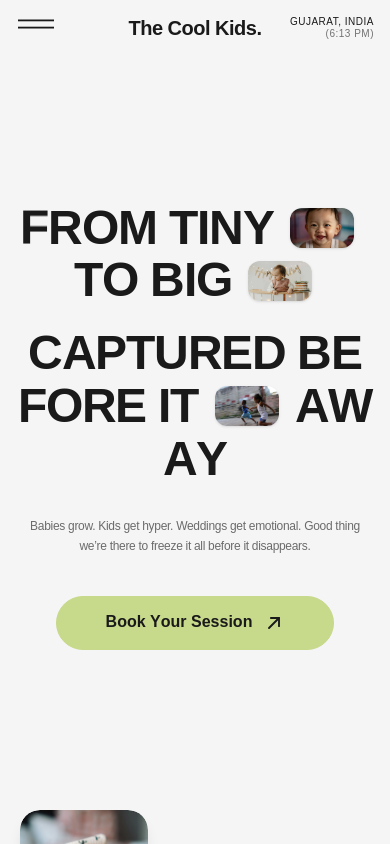
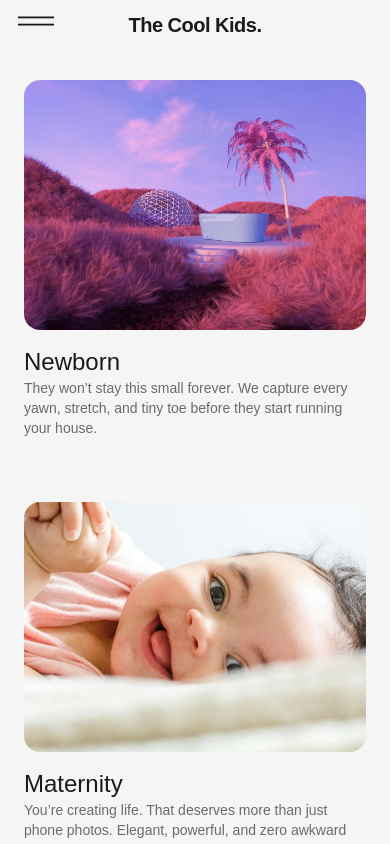
Before and after one commit to FaizwebWorks/cool-kids-studio, a React (Vite) app: page / in a window 390 px wide. Shown: the top 844 px of the page. Built offline with nearby package versions, Linux system fonts and the light colour scheme; a web font is replaced by a local one.

Commit message:
Add ServicesSection and HorizontalServices components; update App layout and styles

```diff
--- a/src/App.jsx
+++ b/src/App.jsx
@@ -3,6 +3,8 @@ import Hero from './components/Hero'
 import ScrollGallery from './components/ScrollGallery'
 import Navbar from './components/Navbar'
 import Lenis from 'lenis'
+import ServicesSection from './components/ServicesSection'
+import HorizontalServices from './components/HorizontalServices'
 
 const App = () => {
   useEffect(() => {
@@ -37,6 +39,13 @@ const App = () => {
       <div className="relative z-10 pointer-events-none">
         <ScrollGallery />
       </div>
+      {/* <div className="relative z-20">
+        <ServicesSection />
+      </div> */}
+      <div className="relative z-20">
+        <HorizontalServices />
+        <ServicesSection />
+      </div>
     </main>
   )
 }
--- a/src/components/Hero.jsx
+++ b/src/components/Hero.jsx
@@ -1,11 +1,14 @@
 import React, { useMemo } from "react";
 import { motion } from "framer-motion";
 import Button from "./Button";
+// import ScrollGallery from "./ScrollGallery";
 
 const textLines = [
   "FROM TINY [giggles] TO BIG [milestones]",
   "CAPTURED BEFORE IT [slips] AWAY",
 ];
+
+// const mobileLine = "From tiny giggles to big milestones captured before it slips away";
 
 const imageMap = {
   giggles: "/images/baby-laughing.webp",
@@ -81,29 +84,36 @@ export default function Hero() {
     });
   }, []);
 
-  return (
-    <section className="h-screen w-full flex flex-col items-center justify-center text-center px-4 md:px-6 relative overflow-hidden pointer-events-none bg-bg">
+return (
+    <section className=" h-fit sm:min-h-screen w-full flex flex-col items-start sm:items-center justify-center text-left sm:text-center px-4 md:px-6 relative overflow-hidden pointer-events-none bg-bg">
 
-      {/* MAIN HEADING */}
-      <div className="space-y-1 md:space-y-4 max-w-[95vw] pointer-events-auto">
+      <div className="hidden sm:block space-y-1 md:space-y-4 max-w-[95vw] pointer-events-auto">
         {renderedContent}
       </div>
 
-      {/* SUBTEXT */}
+      <div className="sm:hidden w-full pointer-events-auto pt-20">
+        <div className="text-[3rem] font-bold font-heading text-primary/90 tracking-tight uppercase leading-[1.1]">
+          From tiny giggles to big milestones captured before it slips away.
+        </div>
+      </div>
+
       <motion.p
         initial={{ opacity: 0, y: 20 }}
         animate={{ opacity: 1, y: 0 }}
         transition={{ delay: 1, duration: 0.8, ease: [0.33, 1, 0.68, 1] }}
-        className="mt-6 md:mt-8 text-text-secondary max-w-sm md:max-w-xl text-xs sm:text-sm md:text-lg font-normal tracking-tight leading-relaxed opacity-70 will-change-transform"
+        className="mt-8 sm:mt-8 text-left sm:text-center text-text-secondary max-w-sm md:max-w-xl text-sm sm:text-sm md:text-lg font-normal tracking-tight leading-relaxed opacity-70 will-change-transform"
       >
         Babies grow. Kids get hyper. Weddings get emotional. <br className="hidden md:block" />
-        Good thing we’re there to freeze it all before it disappears.
+        Good thing we're there to freeze it all before it disappears.
       </motion.p>
 
-      {/* CTA BUTTONS */}
-      <div className="flex flex-col sm:flex-row gap-4 md:gap-5 mt-10 md:mt-14 pointer-events-auto w-full sm:w-auto px-10 sm:px-0">
+      <div className="flex flex-col items-start sm:items-center sm:flex-row gap-4 md:gap-5 mt-8 sm:mt-14 pointer-events-auto w-full sm:w-auto px-0 sm:px-0">
         <Button text="Book Your Session" primary />
       </div>
+
+      {/* <div className="hidden sm:block">
+        <ScrollGallery />
+      </div> */}
     </section>
   );
 }
--- /dev/null
+++ b/src/components/HorizontalServices.jsx
@@ -0,0 +1,146 @@
+import { useEffect, useRef } from "react";
+import gsap from "gsap";
+import { ScrollTrigger } from "gsap/ScrollTrigger";
+import Button from "./Button";
+
+gsap.registerPlugin(ScrollTrigger);
+
+const services = [
+  {
+    title: "Newborn",
+    subtitle: "Tiny Humans, Big Cuteness",
+    desc: "They won’t stay this small forever. We capture every yawn, stretch, and tiny toe before they start running your house.",
+    img: "/images/about.webp",
+  },
+  {
+    title: "Maternity",
+    subtitle: "Glow Like You Mean It",
+    desc: "You’re creating life. That deserves more than just phone photos. Elegant, powerful, and zero awkward posing.",
+    img: "/images/img2.webp",
+  },
+  {
+    title: "Birthday",
+    subtitle: "Chaos = Memories",
+    desc: "Cake smash, kids screaming, balloons flying — we turn chaos into moments you’ll actually want to frame.",
+    img: "/images/img3.webp",
+  },
+  {
+    title: "Wedding",
+    subtitle: "Real Moments Only",
+    desc: "Not just poses. We capture laughs, tears, and those blink-and-miss moments that matter the most.",
+    img: "/images/img4.webp",
+  },
+  {
+    title: "Portrait",
+    subtitle: "Just Be You",
+    desc: "No fake smiles. No stiffness. Just real expressions, real vibe, real you.",
+    img: "/images/studio.webp",
+  },
+];
+
+export default function HorizontalServices() {
+  const sectionRef = useRef(null);
+  const containerRef = useRef(null);
+
+  useEffect(() => {
+    if (window.innerWidth < 768) return;
+
+    const ctx = gsap.context(() => {
+      const totalSlides = services.length;
+
+      const tl = gsap.to(containerRef.current, {
+        xPercent: -100 * (totalSlides - 1),
+        ease: "none",
+        scrollTrigger: {
+          trigger: sectionRef.current,
+          start: "top top",
+          end: `+=${totalSlides * 1000}`,
+          scrub: 1,
+          pin: true,
+
+          // 🔥 SNAP MAGIC (THIS IS THE KEY)
+          snap: {
+            snapTo: 1 / (totalSlides - 1),
+            duration: 0.4,
+            ease: "power1.inOut",
+          },
+        },
+      });
+    }, sectionRef);
+
+    return () => ctx.revert();
+  }, []);
+
+  return (
+    <>
+      {/* 🔥 SECTION TITLE */}
+      <div className="hidden md:block text-center py-24 bg-bg">
+        <h2 className="text-6xl font-heading text-primary">
+          Our Services
+        </h2>
+        <p className="text-text-secondary mt-4 max-w-xl mx-auto">
+          From first giggles to big life moments — we capture everything worth remembering.
+        </p>
+      </div>
+
+      {/* 🔥 HORIZONTAL SCROLL SECTION */}
+      <section ref={sectionRef} className="hidden md:block relative bg-bg">
+        <div
+          ref={containerRef}
+          className="flex w-[500%] h-screen"
+        >
+          {services.map((service, i) => (
+            <div
+              key={i}
+              className="w-screen h-screen flex items-center justify-between px-20"
+            >
+              {/* LEFT TEXT */}
+              <div className="w-1/2 space-y-6">
+                <h2 className="text-7xl font-heading text-primary">
+                  {service.title}
+                </h2>
+
+                <h3 className="text-2xl text-text-secondary">
+                  {service.subtitle}
+                </h3>
+
+                <p className="text-lg text-text-secondary max-w-md leading-relaxed">
+                  {service.desc}
+                </p>
+
+                <div className="pt-4">
+                  <Button text="Book This Shoot" primary />
+                </div>
+              </div>
+
+              {/* RIGHT IMAGE */}
+              <div className="w-1/2 flex justify-end">
+                <div className="w-[85%] h-[75vh] overflow-hidden rounded-[40px] shadow-xl">
+                  <img
+                    src={service.img}
+                    alt={service.title}
+                    className="w-full h-full object-cover transition-transform duration-700 hover:scale-105"
+                  />
+                </div>
+              </div>
+            </div>
+          ))}
+        </div>
+      </section>
+
+      {/* 📱 MOBILE FALLBACK */}
+      <div className="md:hidden px-6 py-20 space-y-16 bg-bg">
+        {services.map((s, i) => (
+          <div key={i}>
+            <img
+              src={s.img}
+              className="w-full h-[250px] object-cover rounded-2xl mb-4"
+            />
+            <h3 className="text-2xl font-heading text-primary">{s.title}</h3>
+            <p className="text-sm text-text-secondary">{s.desc}</p>
+          </div>
+        ))}
+      </div>
+    </>
+  );
+}
--- a/src/components/Navbar.jsx
+++ b/src/components/Navbar.jsx
@@ -36,23 +36,23 @@ const Navbar = () => {
     }
   };
 
-  const linkVariants = {
-    initial: { x: -20, opacity: 0 },
-    enter: (i) => ({
-      x: 0, opacity: 1,
-      transition: {
-        type: "spring",
-        stiffness: 50,
-        damping: 15,
-        delay: 0.5 + i * 0.05
-      }
-    }),
-    exit: { opacity: 0, transition: { duration: 0.3 } }
-  };
+  // const linkVariants = {
+  //   initial: { x: -20, opacity: 0 },
+  //   enter: (i) => ({
+  //     x: 0, opacity: 1,
+  //     transition: {
+  //       type: "spring",
+  //       stiffness: 50,
+  //       damping: 15,
+  //       delay: 0.5 + i * 0.05
+  //     }
+  //   }),
+  //   exit: { opacity: 0, transition: { duration: 0.3 } }
+  // };
 
   return (
     <>
-      <nav className="fixed top-0 left-0 w-full px-4 md:px-8 py-4 md:py-6 flex items-center justify-between z-[100] bg-transparent">
+      <nav className="fixed top-0 left-0 w-full px-4 md:px-8 py-4 md:py-6 flex items-center justify-between z-[100] bg-bg">
 
         {/* LEFT: MENU ICON */}
         <button
@@ -78,7 +78,7 @@ const Navbar = () => {
         </div>
 
         {/* RIGHT: LOCATION & TIME */}
-        <div className="flex flex-col items-end text-[10px] md:text-sm font-medium tracking-wider leading-3 md:leading-4 text-primary z-[110]">
+        <div className="hidden sm:flex flex-col items-end text-[10px] md:text-sm font-medium tracking-wider leading-3 md:leading-4 text-primary z-[110]">
           <span>GUJARAT, INDIA</span>
           <span className="opacity-60">{time}</span>
         </div>
@@ -96,7 +96,7 @@ const Navbar = () => {
           >
             {/* LEFT SIDE: NAV LINKS */}
             <div className="w-full md:w-1/2 flex flex-col gap-1 md:gap-4 order-1 mt-4 md:mt-0">
-              {navLinks.map((link, i) => (
+              {navLinks.map((link) => (
                 <div
                   key={link}
                   className="overflow-hidden group relative"
--- a/src/components/ScrollGallery.jsx
+++ b/src/components/ScrollGallery.jsx
@@ -72,7 +72,7 @@ export default function ScrollGallery() {
     return (
         <section
             ref={containerRef}
-            className="relative h-[250vh] md:h-[200vh] w-full bg-transparent overflow-visible pointer-events-none"
+            className="relative md:h-[180vh] w-full bg-transparent overflow-visible pointer-events-none"
         >
             <div className="relative w-full h-full max-w-[1400px] mx-auto overflow-visible px-4">
                 {imageData.map((data, i) => (
--- /dev/null
+++ b/src/components/ServicesSection.jsx
@@ -0,0 +1,76 @@
+import React from "react";
+import { motion } from "framer-motion";
+
+export default function ServicesSection() {
+  const services = [
+    {
+      title: "Newborn Sessions",
+      description: "Capturing those first fleeting moments of tiny fingers, sleepy smiles, and pure innocence. Every yawn, stretch, and tiny grip tells a story we preserve forever.",
+      image: "/images/baby-laughing.webp",
+      alt: "Newborn photography session",
+    },
+    {
+      title: "Kids Photography",
+      description: "From first steps to jumping in puddles, we document the wild, wonderful, and energetic journey of childhood. Natural moments, genuine laughter, and authentic personalities shine through.",
+      image: "/images/img1.webp",
+      alt: "Kids photography session",
+    },
+    {
+      title: "Maternity & Family",
+      description: "Celebrating the glow, the anticipation, and the beautiful connections that make your family uniquely yours. Timeless portraits that honor this incredible journey together.",
+      image: "/images/img2.webp",
+      alt: "Maternity family photography session",
+    },
+    {
+      title: "Event Coverage",
+      description: "From birthday parties to milestone celebrations, we capture the joy, emotions, and special moments that make your events unforgettable. Discreet, professional, and always ready for the perfect shot.",
+      image: "/images/img3.webp",
+      alt: "Event photography coverage",
+    },
+  ];
+
+  return (
+    <section className="py-20 sm:py-28 bg-bg">
+      <div className="max-w-7xl mx-auto px-6 sm:px-8">
+        <div className="text-center mb-16 sm:mb-20">
+          <h2 className="text-[2.5rem] sm:text-[3.5rem] font-bold font-heading text-primary tracking-tight uppercase mb-6">
+            Our Services
+          </h2>
+          <p className="text-text-secondary max-w-xl mx-auto text-sm sm:text-base leading-relaxed opacity-80">
+            Preserving life's most precious moments with artistic vision and genuine connection
+          </p>
+        </div>
+
+        <div className="grid gap-6 sm:grid-cols-2 lg:grid-cols-4">
+          {services.map((service, index) => (
+            <motion.div
+              key={index}
+              initial={{ y: 20, opacity: 0 }}
+              animate={{ y: 0, opacity: 1 }}
+              transition={{ delay: index * 0.1, duration: 0.6, ease: [0.33, 1, 0.68, 1] }}
+              className="group relative overflow-hidden rounded-xl bg-bg/50 backdrop-blur-sm border border-bg/20"
+            >
+              <div className="p-6 sm:p-8">
+                <img
+                  src={service.image}
+                  alt={service.alt}
+                  className="w-full h-48 sm:h-56 object-cover rounded-lg mb-6 shadow-sm transition-transform duration-500 group-hover:scale-105"
+                />
+                <h3 className="text-[1.5rem] sm:text-[1.75rem] font-semibold font-heading text-primary mb-3 tracking-tight">
+                  {service.title}
+                </h3>
+                <p className="text-text-secondary text-sm leading-relaxed opacity-90 mb-4">
+                  {service.description}
+                </p>
+                <a href="#contact" className="inline-flex items-center text-primary font-medium text-sm transition-colors duration-300 hover:text-accent">
+                  Learn More
+                  <span className="ml-2">→</span>
+                </a>
+              </div>
+            </motion.div>
+          ))}
+        </div>
+      </div>
+    </section>
+  );
+}
```
